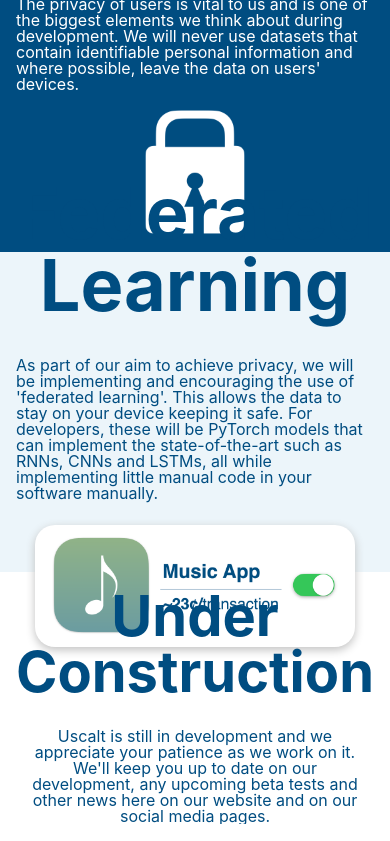
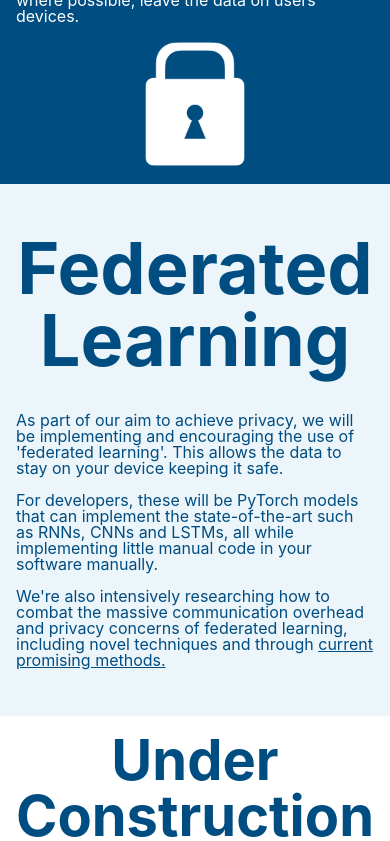
Before and after one commit to JustCunn/static-uscalt, a React (Create React App) app: page /about in a window 390 px wide. Shown: the part 1156-1997 px from the top of the page. Built offline with nearby package versions, Linux system fonts and the light colour scheme.

Commit message:
Update Links, Federated Learning, etc.

```diff
--- a/src/components/about/about.js
+++ b/src/components/about/about.js
@@ -7,6 +7,10 @@
 class About extends React.Component {
 
     render() {
+
+        const aStyle = {
+            color: '#004d81'
+        }
 
         return (
             <>
@@ -18,10 +22,12 @@
                 />
                 <Privacy/>
                 <Simple
-                text="As part of our aim to achieve privacy, we will be implementing and encouraging the use of
-                'federated learning'. This allows the data to stay on your device keeping it safe. For developers,
-                these will be PyTorch models that can implement the state-of-the-art such as RNNs, CNNs and LSTMs, all while implementing little
-                manual code in your software manually."
+                text={["As part of our aim to achieve privacy, we will be implementing and encouraging the use of 'federated learning'. This allows the data to stay on your device keeping it safe.",
+                <br/>,<br/>,
+                "For developers, these will be PyTorch models that can implement the state-of-the-art such as RNNs, CNNs and LSTMs, all while implementing little manual code in your software manually.",
+                <br/>,<br/>,
+                `We're also intensively researching how to combat the massive communication overhead and privacy concerns of federated learning, including novel techniques and through `,
+                <a style={aStyle} href="https://arxiv.org/pdf/1901.08755.pdf">current promising methods.</a>,]}
                 title="Federated Learning"
                 />
                 <Construction/>
--- a/src/components/about/simple.css
+++ b/src/components/about/simple.css
@@ -16,7 +16,7 @@
 
 .simple-container {
     background-color: #ecf5fa;
-    height: 20em;
+    height: auto;
     display: flex;
     align-items: center;
     justify-content: flex-start;
@@ -26,6 +26,7 @@
 .simple-text-container {
     display: flex;
     flex-direction: column;
+    margin: 3em 0 3em 0;
 }
 
 .simple-title {
@@ -61,7 +62,7 @@
     }
 
     .simple-text-container {
-        margin: 0 0 1.5em 0;
+        margin: 3em 0 3em 0;
     }
 
     .simple-title {
--- a/src/components/about/simple.js
+++ b/src/components/about/simple.js
@@ -32,9 +32,6 @@
                 {/*<div onMouseOver={handleHover} onMouseOut={handleUp} className="img-container">
                     <img src={this.state.tranMedia} id='off' alt=""/>
         </div>*/}
-                <div className="img-container">
-                    <img src={Mobile} id="on" alt=""/>
-                </div>
                 <div className="simple-text-container">
                     <div className="simple-title">
                         {this.props.title}
--- a/src/components/cover.css
+++ b/src/components/cover.css
@@ -1,3 +1,8 @@
+* {
+    -webkit-touch-callout: none;                /* prevent callout to copy image, etc when tap to hold */
+    -webkit-user-select: none;
+}
+
 .cover-container {
     background: url(./media/ellipse2.png) no-repeat;
     position: relative;
@@ -69,6 +74,7 @@
 
     .cover-text {
         width: 80%;
+        z-index: 3;
     }
 
     .cover-head {
--- a/src/components/cover.js
+++ b/src/components/cover.js
@@ -4,6 +4,11 @@
 
 class Cover extends React.Component {
     render() {
+
+        const aStyle = {
+            color: '#004d81'
+        }
+
         return (
             <div className="cover-container">
                 <img src={Lines} alt="lines"/>
@@ -14,7 +19,8 @@
                     <div className="cover-desc">
                         We're creating an easy-to-use platform for a new Data Ecosystem. Uscalt will allow users to authorise their data from online platforms
                         to be sold and developers will be given the tools to participate. <br/><br/> Researchers will be able to harness data that was never available before, powering even stronger
-                        AI and Machine Learning projects
+                        AI and Machine Learning projects <br/><br/>We're also implementing federated learning, allowing data to stay on the users device. This includes
+                        novel and <a style={aStyle} href="https://arxiv.org/pdf/1901.08755.pdf">promising techniques</a>.
                     </div>
                 </div>
             </div>
--- a/src/components/developers.js
+++ b/src/components/developers.js
@@ -8,12 +8,12 @@
 
     render() {
 
-        const jDesc = "Justin Cunningham is a 17 year old developer and co-founder of Uscalt. He is interested in creating a more equal interent, especially in relation to software development and making research in AI and Machine Learning as open as possible. He's taken \
+        const jDesc = "Justin Cunningham is a 17 year old developer. He is interested in creating a more equal interent, especially in relation to software development and making research in AI and Machine Learning as open as possible. He's taken \
                        part in various maths and science competitions like the BT Young Scientist, where he won his category for work in Braille and in NLP. \
-                       He was chosen to take part in the BTYS Business Bootcamp in 2020"
+                       He took part in the BTYS Business Bootcamp in 2020"
 
-        const fDesc = "Fintan is a 16 year old developer and co-founder of Uscalt. He's passionate about data sovereignty having previously worked on Aistrigh, an NMT toolkit for the English - Irish Language pair, which won 2 awards \
-                        at BTYS 2021 therefore he also understands the importance of data. He is also involved in TCD’s Walton Club and was chosen to take part in the BTYS Business \
+        const fDesc = "Fintan is a 16 year old developer. He's passionate about data sovereignty having previously worked on Aistrigh, an NMT toolkit for the English - Irish Language pair, which won 2 awards \
+                        at BTYS 2021 therefore he also understands the importance of data. He is also involved in TCD’s Walton Club and took part in the BTYS Business \
                         Bootcamp in 2021."
 
         const devDesc = "We are Uscalt. We're working towards data sovereignty. We have won national awards for our work on in Machine Learning and Neural Machine Translation and know the importance \
```
